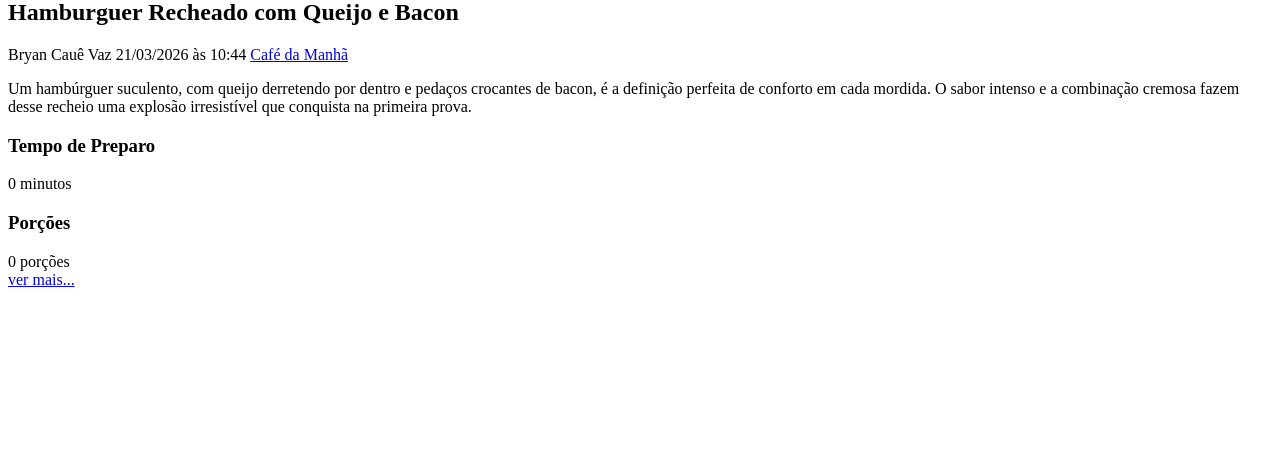
After one commit to BryanC0101/Curso-Django, a Django app: template recipes/templates/recipes/partials/recipe.html in a window 1280 px wide. The commit adds this page. Shown: the part 329-800 px from the top of the page. Run offline with Django 5.2, Linux system fonts and the light colour scheme; the template is opened without the code that fills it, so the values that code supplies are empty.

Commit message:
many things

```diff
--- a/recipes/templates/recipes/pages/home.html
+++ b/recipes/templates/recipes/pages/home.html
@@ -5,10 +5,8 @@
     {% include "recipes/partials/search.html" %}
 
     <main class="main-content-container">
-        <div class="main-content .main-content container">
-            <div class="recipe recipe-list-item">
-                <img src="https://www.skymsen.com/uploads/blog/como-fazer-hamburguer-recheado-passo-a-passo-para-surpreender-os-clientes.jpg" alt="Temporário">
-            </div>
+        <div class="main-content main-content-list container">
+           {%include 'recipes/partials/recipe.html%}
         </div>
     </main>
 </body>
--- /dev/null
+++ b/recipes/templates/recipes/partials/recipe.html
@@ -0,0 +1,55 @@
+<div class="recipe recipe-list-item">
+<div class="recipe-cover">
+    <img src="https://www.skymsen.com/uploads/blog/como-fazer-hamburguer-recheado-passo-a-passo-para-surpreender-os-clientes.jpg" alt="Temporário">
+</div>
+<div class="recipe-title-container">
+    <h2 class="recipe-title">Hamburguer Recheado com Queijo e Bacon</h2>
+</div>
+<!-- Author Information -->
+<div class="recipe-author">
+    <span class="recipe-author-item">
+        <i class="fas fa-user"></i>
+            Bryan Cauê Vaz
+    </span>
+    <span class="recipe-author-item">
+        <i class="fas fa-calendar-alt"></i>
+            21/03/2026 às 10:44
+    </span>
+    <span class="recipe-author-item">
+        <a href="/recipes/category/cafe-da-manha/">
+            <i class="fas fa-layer-group"></i>
+            <span>Café da Manhã</span>
+        </a>
+    </span>
+</div>
+
+<div class="recipe-content">
+    <p>Um hambúrguer suculento, com queijo derretendo por dentro e pedaços crocantes de bacon, é a definição perfeita de conforto em cada mordida. O sabor intenso e a combinação cremosa fazem desse recheio uma explosão irresistível que conquista na primeira prova.</p>
+</div>
+
+<div class="recipe-meta-container">
+    <div class="recipe-meta recipe-preparation">
+        <h3 class="recipe-meta-title"><i class="fas fa-stopwatch"></i> Tempo de Preparo</h3>
+        <div class="recipe-meta-text">
+            0 minutos
+        </div>
+    </div>
+    <div class="recipe-meta recipe-servings">
+        <h3 class="recipe-meta-title"><i class="fas fa-pizza-slice"></i> Porções</h3>
+        <div class="recipe-meta-text">
+            0 porções
+        </div>
+    </div>
+</div>
+    <footer class="recipe-footer">
+        <a class="recipe-read-more button button-dark button-full-width" href="/recipe/3/">
+            <i class="fas fa-eye"></i>
+                <span>ver mais...</span>
+        </a>
+    </footer>
+
+
+
+
+
+</div>
```
Also changed, not shown: recipes/templates/recipes/partials/head.html (+91 -4 lines).
